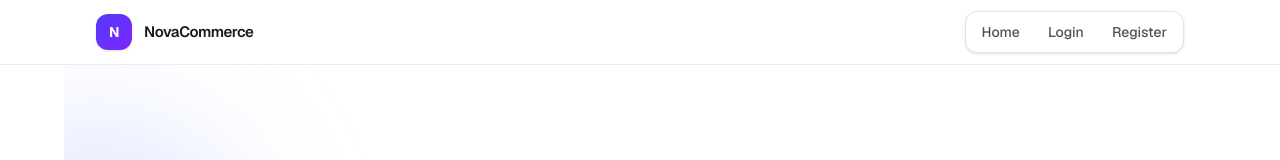
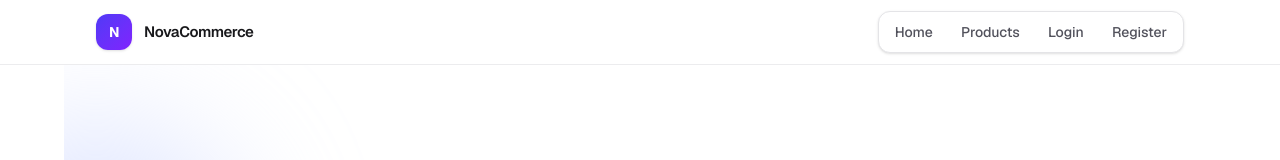
Before and after one commit to ayoub-akraou/NovaCommerce, a Next.js app in the folder frontend/: page /login in a window 1280 px wide. Shown: the top 160 px of the page. Built offline with nearby package versions, Linux system fonts and the light colour scheme; no server answers.

Commit message:
feat(frontend): add products link to main navbar states

```diff
--- a/frontend/src/components/navigation/main-navbar.tsx
+++ b/frontend/src/components/navigation/main-navbar.tsx
@@ -14,10 +14,12 @@ export function MainNavbar() {
 	const navLinks = user
 		? [
 				{ href: "/", label: "Home" },
+				{ href: "/products", label: "Products" },
 				...(user.role === "ADMIN" ? [{ href: "/admin", label: "Admin" }] : []),
 			]
 		: [
 				{ href: "/", label: "Home" },
+				{ href: "/products", label: "Products" },
 				{ href: "/login", label: "Login" },
 				{ href: "/register", label: "Register" },
 			];
@@ -47,8 +49,7 @@ export function MainNavbar() {
 						<Link
 							key={link.href}
 							href={link.href}
-							className="rounded-lg px-3 py-1.5 text-sm font-medium text-zinc-600 transition hover:bg-zinc-100 hover:text-zinc-900"
-						>
+							className="rounded-lg px-3 py-1.5 text-sm font-medium text-zinc-600 transition hover:bg-zinc-100 hover:text-zinc-900">
 							{link.label}
 						</Link>
 					))}
@@ -57,8 +58,7 @@ export function MainNavbar() {
 							type="button"
 							onClick={handleLogout}
 							disabled={isLoggingOut}
-							className="rounded-lg px-3 py-1.5 text-sm font-medium text-rose-600 transition hover:bg-rose-50 hover:text-rose-700 disabled:cursor-not-allowed disabled:opacity-60"
-						>
+							className="rounded-lg px-3 py-1.5 text-sm font-medium text-rose-600 transition hover:bg-rose-50 hover:text-rose-700 disabled:cursor-not-allowed disabled:opacity-60">
 							{isLoggingOut ? "Logout..." : "Logout"}
 						</button>
 					)}
```
